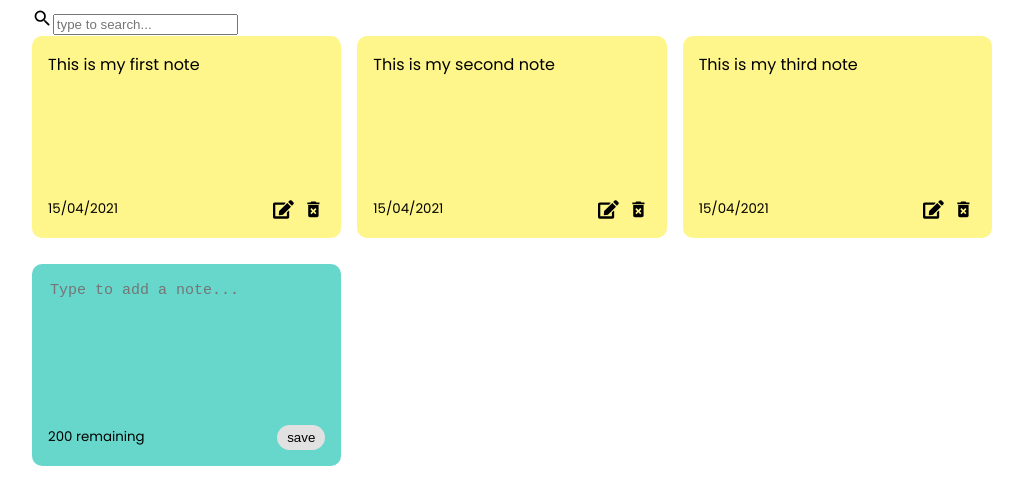
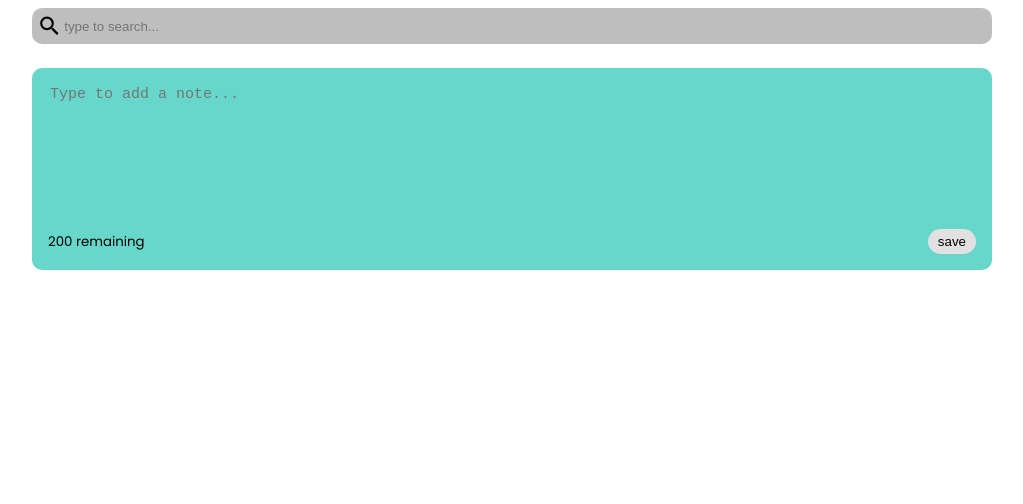
Before and after one commit to Furiuss/notes-app, a React (Vite) app: page / in a window 1280 px wide. Shown: the top 504 px of the page, without its empty margins (128-1151 px from the left). Built offline with nearby package versions, Linux system fonts and the light colour scheme.

Commit message:
finish search component

```diff
--- a/src/App.css
+++ b/src/App.css
@@ -84,3 +84,23 @@ textarea:focus {
   color: white;
   background-color: #3AB0FF;
 }
+
+.search {
+  display: flex;
+  align-items: center;
+  background-color: rgba(188, 188, 188, 0.966);
+  border-radius: 10px;
+  padding: 5px;
+  margin-bottom: 1.5rem;
+  font-size: 20px;
+}
+
+.search input {
+  width: 100%;
+  border: none;
+  background-color: transparent;
+}
+
+.search input:focus {
+  outline: none;
+}
--- a/src/App.jsx
+++ b/src/App.jsx
@@ -4,26 +4,9 @@ import { NotesList } from "./components/NotesList";
 import "./App.css";
 import { Search } from "./components/Search";
 
-const initialState = [
-  {
-    id: nanoid(),
-    text: "This is my first note",
-    date: "15/04/2021",
-  },
-  {
-    id: nanoid(),
-    text: "This is my second note",
-    date: "15/04/2021",
-  },
-  {
-    id: nanoid(),
-    text: "This is my third note",
-    date: "15/04/2021",
-  },
-]
-
 function App() {
-  const [notes, setNotes] = useState(initialState);
+  const [notes, setNotes] = useState([]);
+  const [searchText, setSearchText] = useState('')
 
   const addText = (text) => {
     const date = new Date();
@@ -41,11 +24,11 @@ function App() {
 
   return (
     <div className="container">
-      <Search />
+      <Search handleSearch={setSearchText}/>
       <NotesList
+        notes={notes.filter((note) => note.text.toLowerCase().includes(searchText))}
         addText={addText}
         handleDeleteNote={deleteNote}
-        notes={notes}
       />
     </div>
   );
--- a/src/components/Search.jsx
+++ b/src/components/Search.jsx
@@ -1,10 +1,10 @@
 import {MdSearch} from 'react-icons/md'
 
-export const Search = () => {
+export const Search = ({handleSearch}) => {
   return (
     <div className="search">
       <MdSearch className="search-icons" size="1.3em" />
-      <input type="text" placeholder="type to search..."/>
+      <input onChange={(e) => handleSearch(e.target.value)} type="text" placeholder="type to search..."/>
     </div>
   )
 }
```
